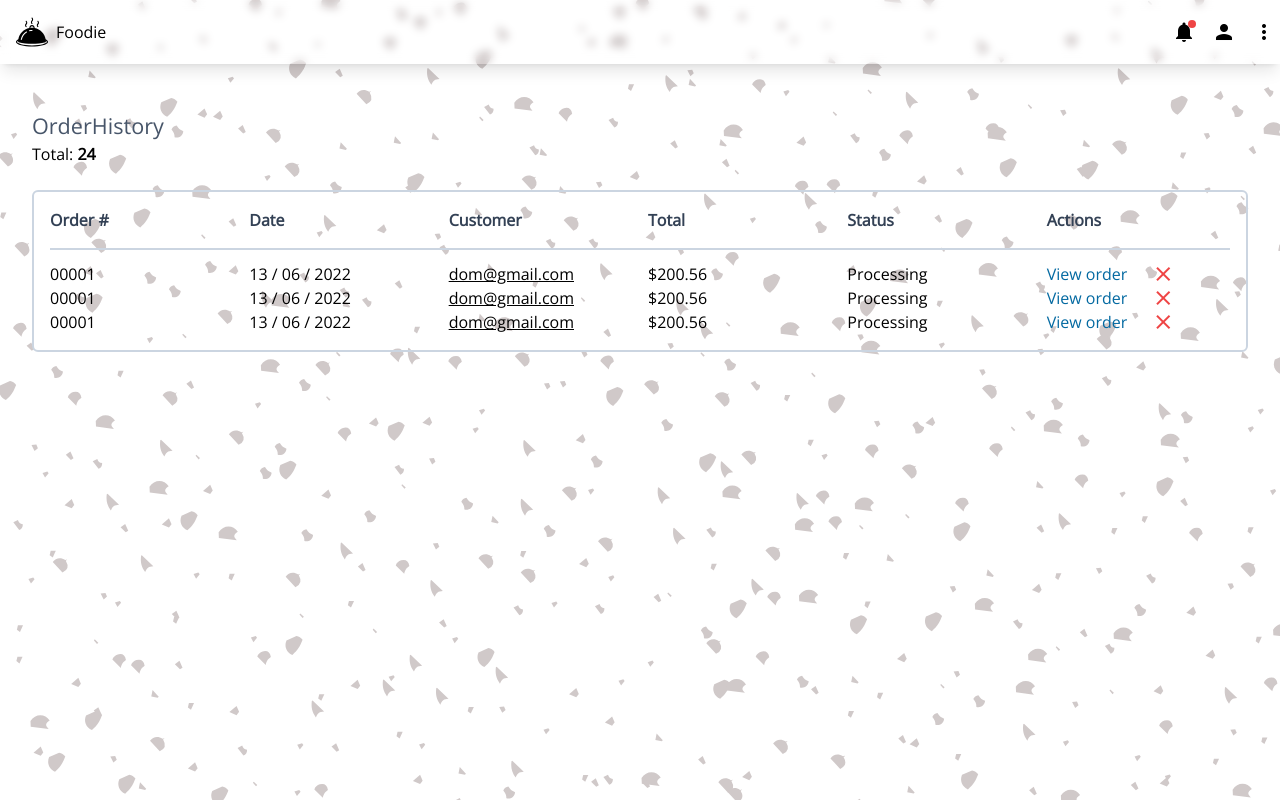
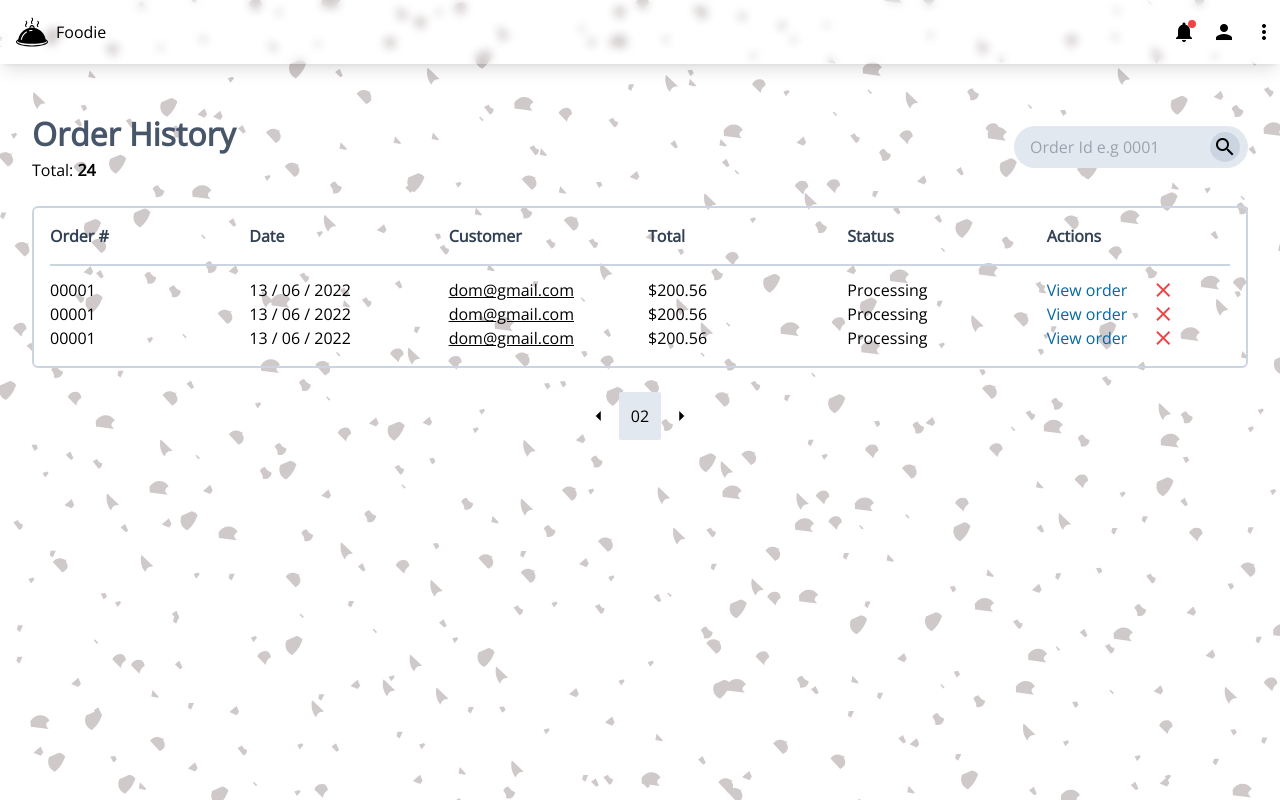
Before and after one commit to dom-codex/Foodapp-admin-frontend, a React (Create React App) app: page / in a window 1280 px wide. Built offline with nearby package versions, Linux system fonts and the light colour scheme.

Commit message:
implement order history page

```diff
--- a/src/components/pagelabel.js
+++ b/src/components/pagelabel.js
@@ -1,9 +1,11 @@
 import React from 'react';
 
-const PageLabel = ({ label, value }) => {
+const PageLabel = ({ label, value, extras = '' }) => {
   return (
     <div>
-      <h2 className="text-[1.35rem] fonr-bold text-slate-600">{label}</h2>
+      <h2 className={`text-[1.35rem] fonr-bold text-slate-600 ${extras}`}>
+        {label}
+      </h2>
       <div>
         <span>Total: </span>
         <span className="font-bold">{value}</span>
--- a/src/pages/orderhistory.js
+++ b/src/pages/orderhistory.js
@@ -1,13 +1,32 @@
 import React from 'react';
 import PageLabel from '../components/pagelabel.js';
+import SearchBar from '../components/searchbar.js';
 const OrderHistory = () => {
   return (
     <section className="overflow-hidden">
       <div className="pt-6 w-[95%] mx-auto">
-        <PageLabel label="OrderHistory" value={24} />
+        <div className="sm:flex sm:justify-between">
+          <PageLabel
+            label="Order History"
+            value={24}
+            extras="font-bold text-[1.8rem] sm:text-[2rem]"
+          />
+          <div className="mt-4">
+            <SearchBar label="Order Id e.g 0001" />
+          </div>
+        </div>
         <div className="overflow-x-scroll whitespace-nowrap mt-6 border-2 border-slate-300 p-4 rounded-md">
           <OrderHeader />
           <OrderBody />
+        </div>
+        <div className="mt-6 flex justify-center">
+          <button className="mr-2">
+            <i className="material-icons"> arrow_left</i>
+          </button>
+          <p className="bg-slate-200 p-3 rounded-sm">02</p>
+          <button className="ml-2">
+            <i className="material-icons">arrow_right</i>
+          </button>
         </div>
       </div>
     </section>
```
